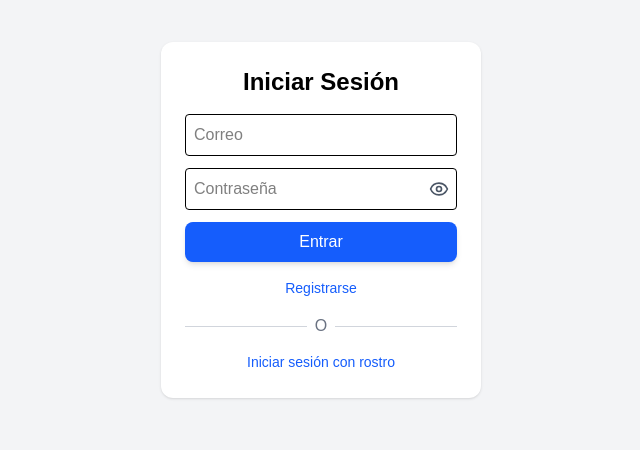
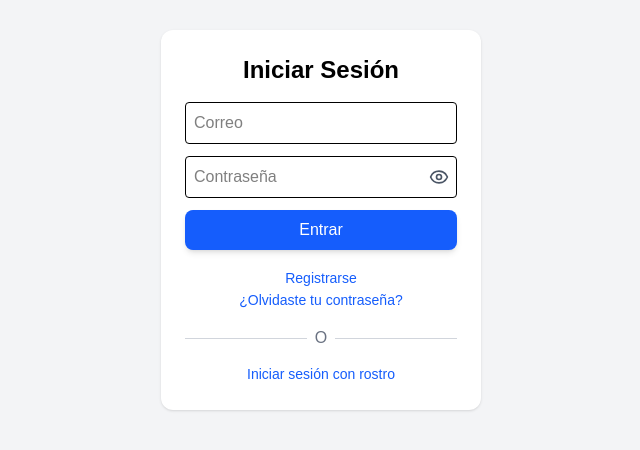
Before and after one commit to bryanrico7360/parcial-2, a Next.js app: page /login in a window 1280 px wide. Shown: the part 180-630 px from the top of the page, without its empty margins (319-959 px from the left). Built offline with nearby package versions, Linux system fonts and the light colour scheme.

Commit message:
implementada la opcion de enviar correo para recuperacion de contraseña

```diff
--- a/package.json
+++ b/package.json
@@ -9,6 +9,7 @@
     "lint": "next lint"
   },
   "dependencies": {
+    "@react-email/render": "^1.4.0",
     "@tensorflow/tfjs": "^4.22.0",
     "axios": "^1.12.2",
     "bcryptjs": "^3.0.2",
--- a/src/app/login/page.jsx
+++ b/src/app/login/page.jsx
@@ -2,7 +2,8 @@
 import { useState } from "react";
 import { useRouter } from "next/navigation";
 import { Eye, EyeOff } from "lucide-react";
-import { FaceLogin } from "@/components/FaceLogin";
+import Link from "next/link";
+import { FaceLogin } from "@/components/FaceLogin"; // ok si FaceLogin es named export
 
 export default function LoginPage() {
   const [email, setEmail] = useState("");
@@ -87,12 +88,14 @@ export default function LoginPage() {
               </button>
             </form>
 
-            <a
-              href="/register"
-              className="text-sm text-blue-600 block text-center hover:underline cursor-pointer"
-            >
-              Registrarse
-            </a>
+            <div className="text-center space-y-2 mt-2">
+              <Link href="/register" className="text-sm text-blue-600 hover:underline">
+                Registrarse
+              </Link>
+              <Link href="/recover" className="text-sm text-blue-600 hover:underline block">
+                ¿Olvidaste tu contraseña?
+              </Link>
+            </div>
 
             <div className="flex items-center my-2">
               <hr className="flex-grow border-gray-300" />
```
Also changed, not shown: 1 other file (tests, documents, lock files or other folders).
